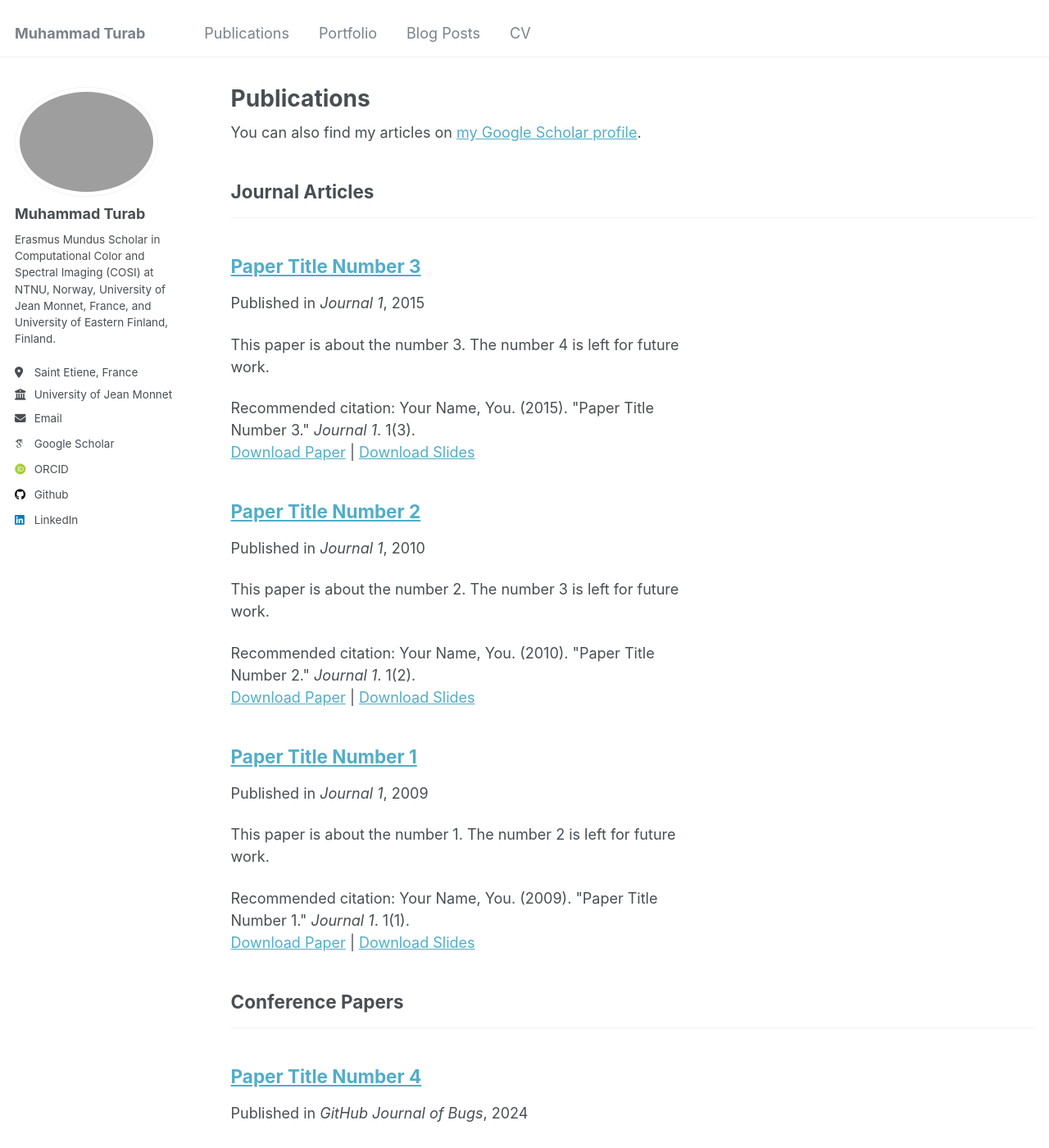
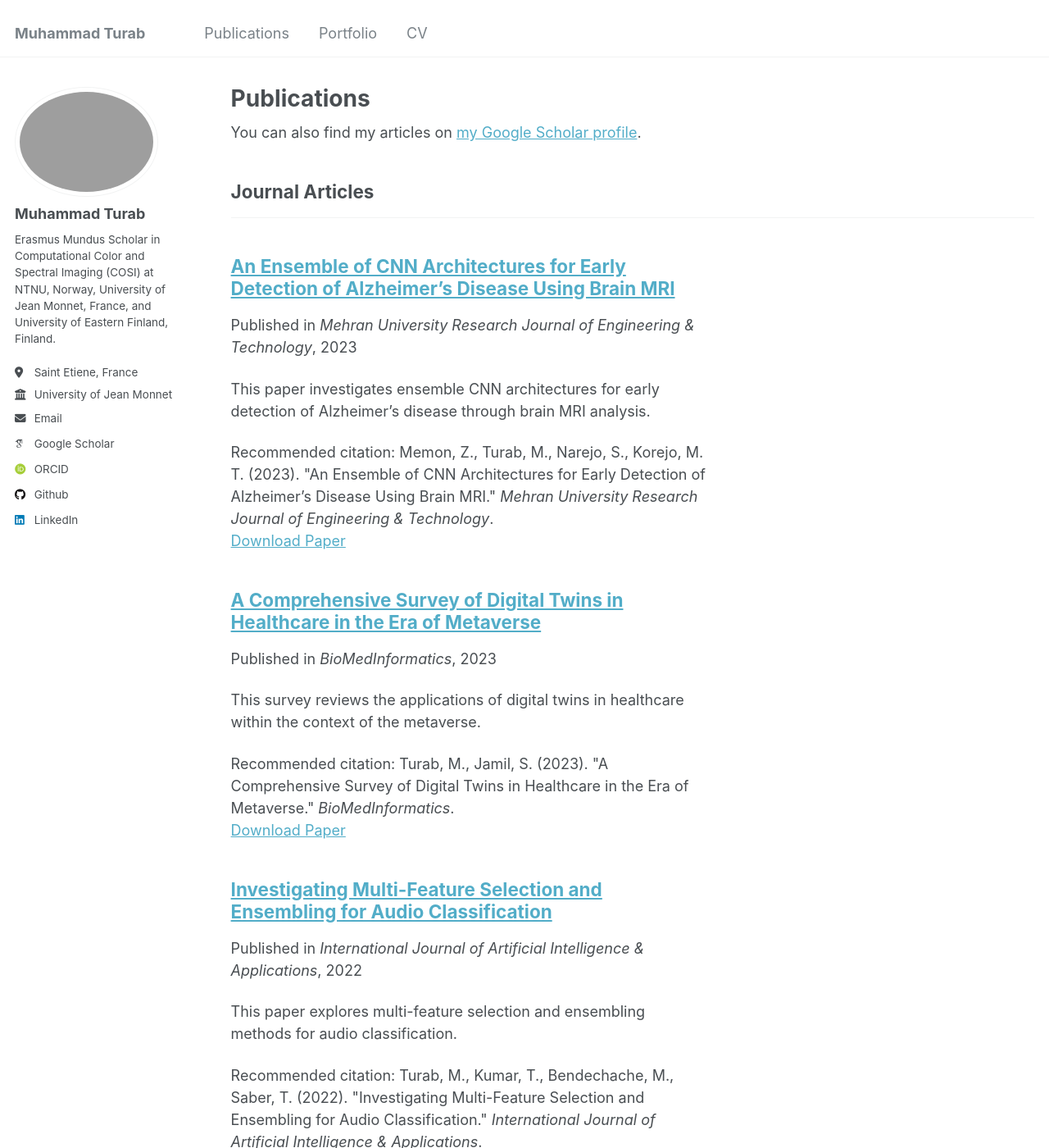
Before and after one commit to turab45/Muhammad-Turab, a Jekyll site: the page built from _pages/publications.html, in a window 1280 px wide and 1400 px high. Shown: the whole window at 82% size. Built offline with Jekyll 4.4.1, drawn with Linux system fonts in a browser that asks for light colours; some web fonts are replaced; some of the changed text lies outside the part shown.

Commit message:
publications

```diff
--- a/_data/navigation.yml
+++ b/_data/navigation.yml
@@ -17,8 +17,8 @@
   - title: "Portfolio"
     url: /portfolio/
 
-  - title: "Blog Posts"
-    url: /year-archive/
+  # - title: "Blog Posts"
+    # url: /year-archive/
 
   - title: "CV"
     url: /cv/
--- /dev/null
+++ b/_publications/2022-01-01-forged-character-detection-datasets.md
@@ -0,0 +1,11 @@
+---
+title: "FORGED CHARACTER DETECTION DATASETS: PASSPORTS, DRIVING LICENCES AND VISA STICKERS"
+collection: publications
+category: manuscripts
+permalink: /publication/2022-01-01-forged-character-detection-datasets
+excerpt: 'This paper discusses detection datasets for forged characters in passports, driving licenses, and visa stickers.'
+date: 2022-01-01
+venue: 'International Journal of Artificial Intelligence & Applications'
+paperurl: 'http://academicpages.github.io/files/forged-character-detection.pdf'
+citation: 'Kumar, T., Turab, M., Talpur, S., Brennan, R., Bendechache, M. (2022). &quot;FORGED CHARACTER DETECTION DATASETS: PASSPORTS, DRIVING LICENCES AND VISA STICKERS.&quot; <i>International Journal of Artificial Intelligence & Applications</i>.'
+---
--- /dev/null
+++ b/_publications/2022-02-01-multi-feature-selection-ensembling.md
@@ -0,0 +1,11 @@
+---
+title: "Investigating Multi-Feature Selection and Ensembling for Audio Classification"
+collection: publications
+category: manuscripts
+permalink: /publication/2022-02-01-multi-feature-selection-ensembling
+excerpt: 'This paper explores multi-feature selection and ensembling methods for audio classification.'
+date: 2022-02-01
+venue: 'International Journal of Artificial Intelligence & Applications'
+paperurl: 'http://academicpages.github.io/files/multi-feature-selection.pdf'
+citation: 'Turab, M., Kumar, T., Bendechache, M., Saber, T. (2022). &quot;Investigating Multi-Feature Selection and Ensembling for Audio Classification.&quot; <i>International Journal of Artificial Intelligence & Applications</i>.'
+---
--- /dev/null
+++ b/_publications/2022-05-01-forged-characters-passport-driving-licence.md
@@ -0,0 +1,11 @@
+---
+title: "Detection Datasets: Forged Characters for Passport and Driving Licence"
+collection: publications
+category: conferences
+permalink: /publication/2022-05-01-forged-characters-passport-driving-licence
+excerpt: 'This paper presents datasets for detecting forged characters in passports and driving licenses.'
+date: 2022-05-01
+venue: '6th International Conference on Artificial Intelligence, Soft Computing and Applications'
+paperurl: 'http://academicpages.github.io/files/forged-characters-passport.pdf'
+citation: 'Kumar, T., Turab, M., Talpur, S., Brennan, R., Bendechache, M. (2022). &quot;Detection Datasets: Forged Characters for Passport and Driving Licence.&quot; <i>6th International Conference on Artificial Intelligence, Soft Computing and Applications</i>.'
+---
--- /dev/null
+++ b/_publications/2022-06-01-data-dimension-reduction.md
@@ -0,0 +1,11 @@
+---
+title: "Data Dimension Reduction Makes ML Algorithms Efficient"
+collection: publications
+category: conferences
+permalink: /publication/2022-06-01-data-dimension-reduction
+excerpt: 'This paper explores the impact of data dimension reduction on machine learning algorithm efficiency.'
+date: 2022-06-01
+venue: 'International Conference on Emerging Technologies in Electronics, Computing and Communication (ICETECC)'
+paperurl: 'http://academicpages.github.io/files/data-dimension-reduction.pdf'
+citation: 'Khan, W., Turab, M., Ahmad, W., Ahmad, S. H., Kumar, K., Luo, B. (2022). &quot;Data Dimension Reduction Makes ML Algorithms Efficient.&quot; <i>ICETECC</i>.'
+---
--- /dev/null
+++ b/_publications/2023-03-01-digital-twins-healthcare-metaverse.md
@@ -0,0 +1,11 @@
+---
+title: "A Comprehensive Survey of Digital Twins in Healthcare in the Era of Metaverse"
+collection: publications
+category: manuscripts
+permalink: /publication/2023-03-01-digital-twins-healthcare-metaverse
+excerpt: 'This survey reviews the applications of digital twins in healthcare within the context of the metaverse.'
+date: 2023-03-01
+venue: 'BioMedInformatics'
+paperurl: 'http://academicpages.github.io/files/digital-twins-healthcare.pdf'
+citation: 'Turab, M., Jamil, S. (2023). &quot;A Comprehensive Survey of Digital Twins in Healthcare in the Era of Metaverse.&quot; <i>BioMedInformatics</i>.'
+---
--- /dev/null
+++ b/_publications/2023-04-01-early-detection-alzheimers-disease.md
@@ -0,0 +1,11 @@
+---
+title: "An Ensemble of CNN Architectures for Early Detection of Alzheimer's Disease Using Brain MRI"
+collection: publications
+category: manuscripts
+permalink: /publication/2023-04-01-early-detection-alzheimers-disease
+excerpt: 'This paper investigates ensemble CNN architectures for early detection of Alzheimer’s disease through brain MRI analysis.'
+date: 2023-04-01
+venue: 'Mehran University Research Journal of Engineering & Technology'
+paperurl: 'http://academicpages.github.io/files/early-detection-alzheimers.pdf'
+citation: 'Memon, Z., Turab, M., Narejo, S., Korejo, M. T. (2023). &quot;An Ensemble of CNN Architectures for Early Detection of Alzheimer’s Disease Using Brain MRI.&quot; <i>Mehran University Research Journal of Engineering & Technology</i>.'
+---
```
